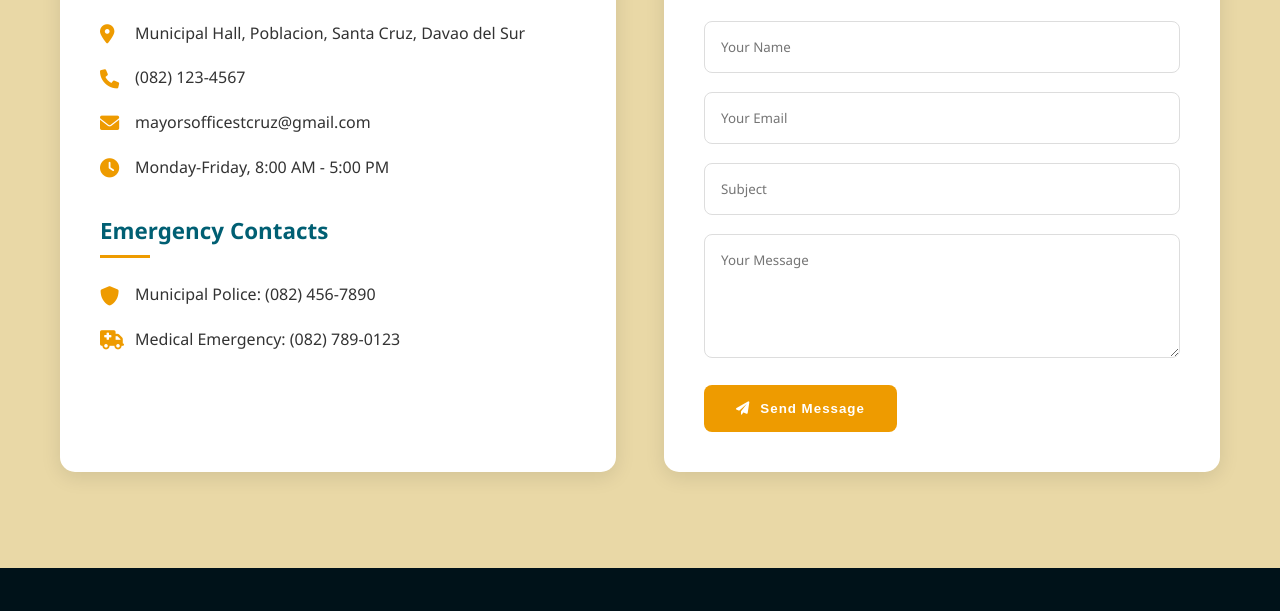
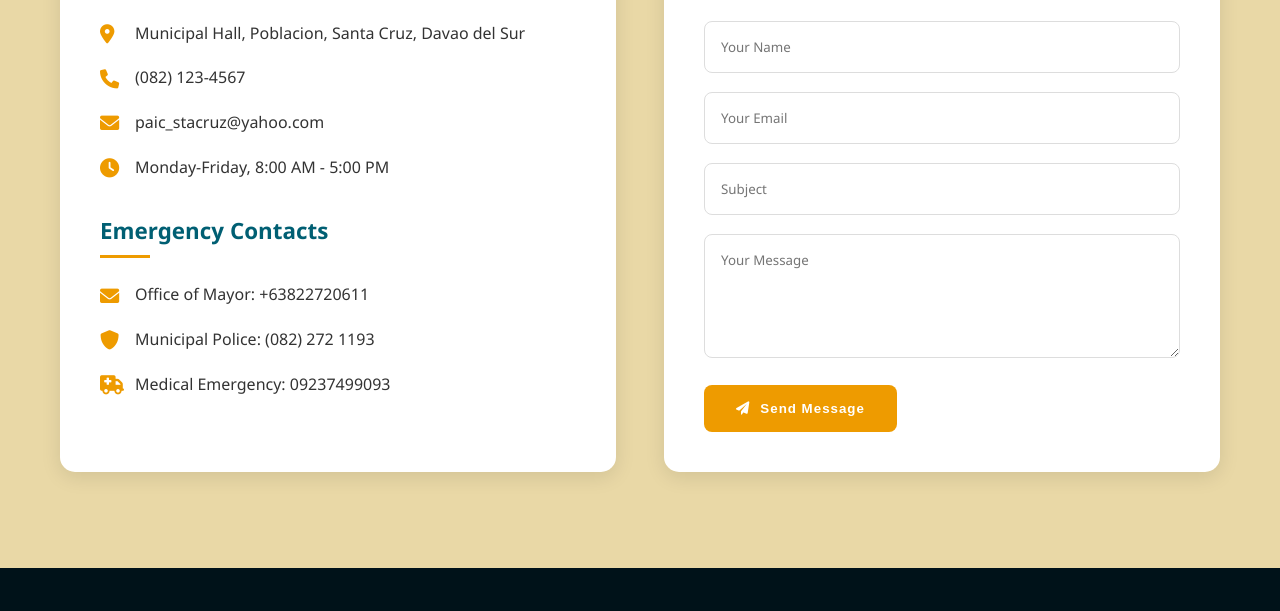
Before and after one commit to kivenmugot/santa.cruz_Davao_del_sur, a plain HTML site: page menu.html in a window 1280 px wide. Shown: the part 6096-6707 px from the top of the page. Drawn offline with nearby package versions, Linux system fonts and the light colour scheme.

Commit message:
menu.html

```diff
--- a/menu.html
+++ b/menu.html
@@ -1301,12 +1301,13 @@
                     <h3>Municipal Office Information</h3>
                     <p><i class="fas fa-map-marker-alt"></i> Municipal Hall, Poblacion, Santa Cruz, Davao del Sur</p>
                     <p><i class="fas fa-phone"></i> (082) 123-4567</p>
-                    <p><i class="fas fa-envelope"></i> mayorsofficestcruz@gmail.com</p>
+                    <p><i class="fas fa-envelope"></i> paic_stacruz@yahoo.com</p>
                     <p><i class="fas fa-clock"></i> Monday-Friday, 8:00 AM - 5:00 PM</p>
 
                     <h3 style="margin-top: 2rem;">Emergency Contacts</h3>
-                    <p><i class="fas fa-shield-alt"></i> Municipal Police: (082) 456-7890</p>
-                    <p><i class="fas fa-ambulance"></i> Medical Emergency: (082) 789-0123</p>
+                    <p><i class="fas fa-envelope"></i> Office of Mayor: +63822720611</p>
+                    <p><i class="fas fa-shield-alt"></i> Municipal Police: (082) 272 1193</p>
+                    <p><i class="fas fa-ambulance"></i> Medical Emergency: 09237499093</p>
                 </div>
 
                 <div class="contact-form" data-aos="fade-left">
```
